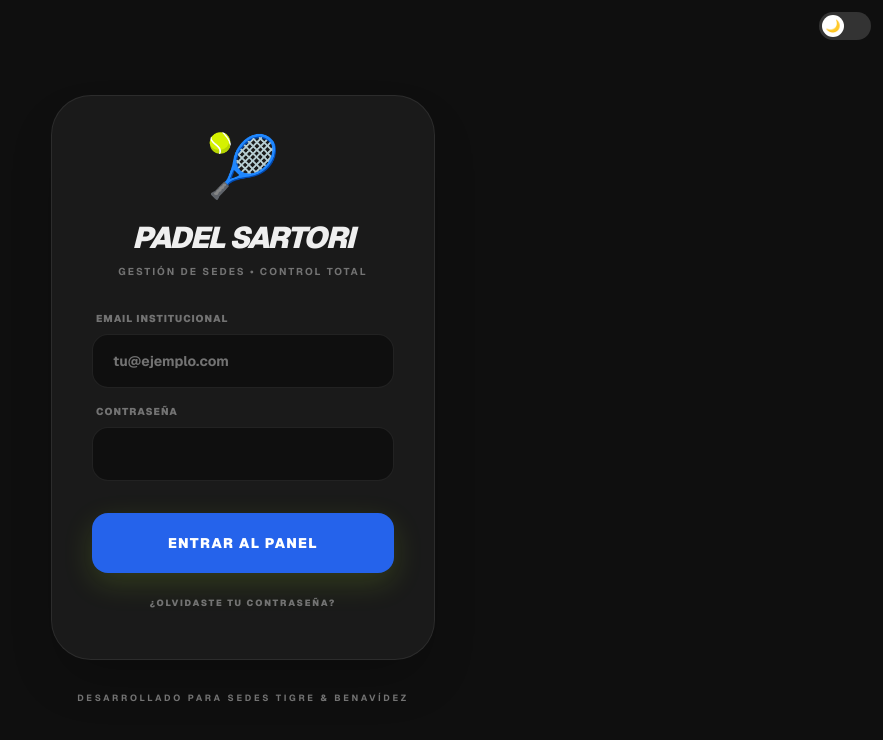
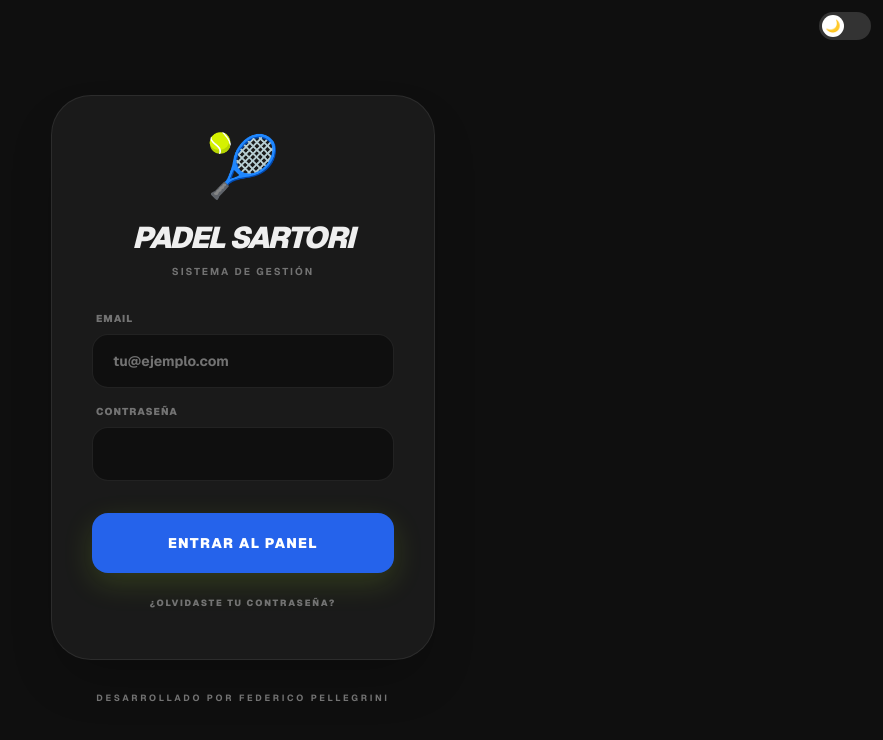
Before and after one commit to federico18pellegrini-ux/dashboard-tenis-pro, a Next.js app: page /login in a window 1280 px wide. Shown: the top 740 px of the page, without its empty margins (397-1280 px from the left). Built offline with nearby package versions, Linux system fonts and the light colour scheme.

Commit message:
fix: botones cancelar/alumno + header clases del mes + login textos

```diff
--- a/src/app/login/page.tsx
+++ b/src/app/login/page.tsx
@@ -20,7 +20,7 @@ export default async function LoginPage({
             Padel Sartori
           </h1>
           <p className="text-[10px] font-bold text-[var(--color-text-muted)] mt-2 uppercase tracking-[0.2em]">
-            Gestión de Sedes • Control Total
+            Sistema de Gestión
           </p>
         </div>
 
@@ -28,7 +28,7 @@ export default async function LoginPage({
           <div className="space-y-4">
             <div>
               <label className="text-[10px] font-black text-[var(--color-text-muted)] uppercase tracking-widest ml-1 mb-2 block" htmlFor="email">
-                Email Institucional
+                Email
               </label>
               <input
                 id="email"
@@ -89,7 +89,7 @@ export default async function LoginPage({
 
       {/* Footer sutil */}
       <p className="mt-8 text-[9px] font-bold text-[var(--color-text-muted)] uppercase tracking-[0.3em]">
-        Desarrollado para Sedes Tigre & Benavídez
+        Desarrollado por Federico Pellegrini
       </p>
     </div>
   )
--- a/src/components/dashboard/WeekClasses.tsx
+++ b/src/components/dashboard/WeekClasses.tsx
@@ -148,7 +148,7 @@ export function WeekClasses({
   return (
     <>
     <section className="bg-[var(--color-bg-card-inner)]/80 bg-[var(--color-bg-card)]/40 rounded-[2.5rem] border border-black/10  shadow-2xl overflow-hidden">
-      <div className="p-6 border-b border-black/10  bg-gray-200/80 bg-[var(--color-bg-page)]/40 flex items-center justify-between">
+      <div className="p-6 border-b border-black/10  bg-[var(--color-bg-card)] flex items-center justify-between">
         <div>
           <h2 className="text-xs font-black text-[var(--color-text-heading)]  uppercase tracking-[0.15em] italic">
             Clases del mes <span className="text-[var(--color-text-muted)] dark:text-[var(--color-text-muted)]">({count})</span>
@@ -235,7 +235,7 @@ export function WeekClasses({
                                   href={waHref}
                                   target="_blank"
                                   rel="noopener noreferrer"
-                                  className="border border-gray-400 dark:border-[var(--color-border)] text-gray-700 text-[var(--color-text-body)] px-2.5 py-1 rounded-lg text-[11px] font-black uppercase tracking-widest hover:bg-gray-200 dark:hover:bg-[var(--color-bg-page)]/40 transition-colors"
+                                  className="bg-[var(--color-accent)] text-black px-2.5 py-1 rounded-lg text-[11px] font-black uppercase tracking-widest hover:bg-[var(--color-accent-secondary)] transition-colors"
                                   title="Enviar recordatorio por WhatsApp"
                                 >
                                   WA
@@ -291,7 +291,7 @@ export function WeekClasses({
                       type="button"
                       disabled={!!statusLoading && statusLoading.classId === c.id}
                       onClick={() => void setClassStatus(c.id, 'cancelled_by_coach')}
-                      className="flex-1 min-w-[120px] border border-red-700/50 dark:border-rose-700/50 text-red-600 dark:text-red-400 px-2.5 py-1 rounded-lg text-[11px] font-black uppercase tracking-widest hover:bg-red-100 dark:hover:bg-rose-950/30 transition-colors disabled:opacity-50"
+                      className="flex-1 min-w-[120px] bg-red-600 text-white px-2.5 py-1 rounded-lg text-[11px] font-black uppercase tracking-widest hover:bg-red-700 transition-colors disabled:opacity-50"
                     >
                       ✗ Cancelar
                     </button>
@@ -303,7 +303,7 @@ export function WeekClasses({
                           existingStudentIds: (c.students ?? []).map((s) => s.student_id),
                         })
                       }
-                      className="border border-gray-400 dark:border-[var(--color-border)] text-gray-700 text-[var(--color-text-body)] px-2.5 py-1 rounded-lg text-[11px] font-black uppercase tracking-widest hover:bg-gray-200 dark:hover:bg-[var(--color-bg-page)]/40 transition-colors"
+                      className="bg-[var(--color-accent)] text-black px-2.5 py-1 rounded-lg text-[11px] font-black uppercase tracking-widest hover:bg-[var(--color-accent-secondary)] transition-colors"
                       title="Agregar alumno"
                     >
                       + Alumno
@@ -337,7 +337,7 @@ export function WeekClasses({
                           existingStudentIds: (c.students ?? []).map((s) => s.student_id),
                         })
                       }
-                      className="border border-gray-400 dark:border-[var(--color-border)] text-gray-700 text-[var(--color-text-body)] px-2.5 py-1 rounded-lg text-[11px] font-black uppercase tracking-widest hover:bg-gray-200 dark:hover:bg-[var(--color-bg-page)]/40 transition-colors"
+                      className="bg-[var(--color-accent)] text-black px-2.5 py-1 rounded-lg text-[11px] font-black uppercase tracking-widest hover:bg-[var(--color-accent-secondary)] transition-colors"
                       title="Agregar alumno"
                     >
                       + Alumno
```
